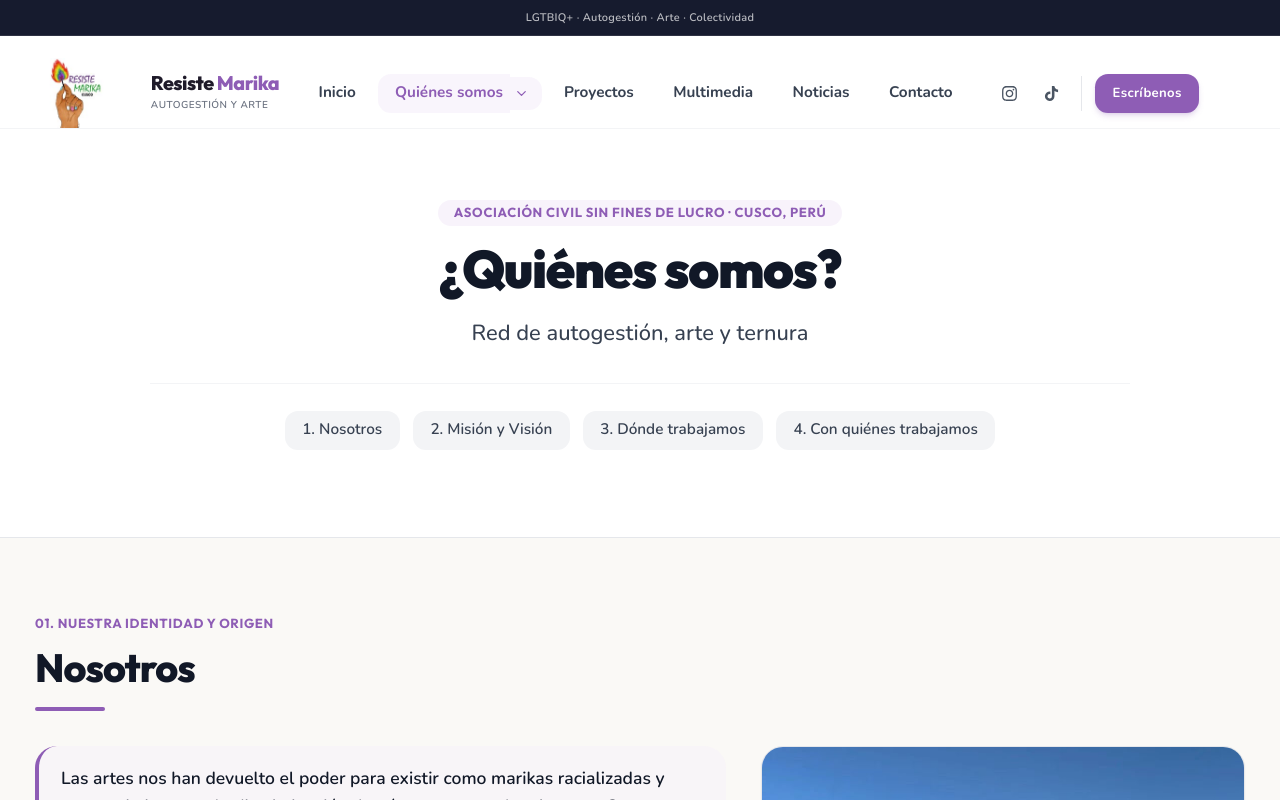
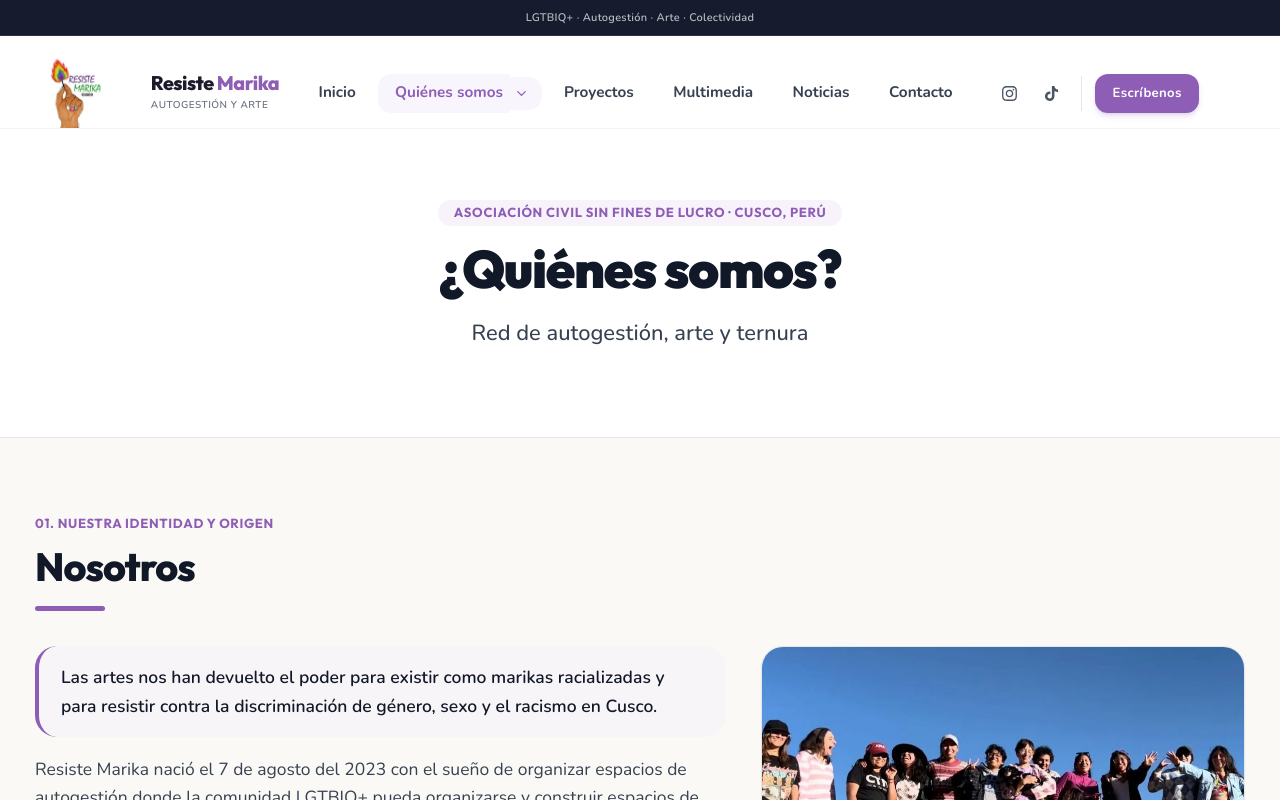
Before and after one commit to ElizabethVeronica/ResisteMarika.org, a React (Vite) app: page /quienes-somos in a window 1280 px wide. Shown: the top 800 px of the page. Built offline with nearby package versions, Linux system fonts and the light colour scheme.

Commit message:
Activa menú de secciones tras presentación

```diff
--- a/src/components/layout/Navbar.tsx
+++ b/src/components/layout/Navbar.tsx
@@ -11,6 +11,7 @@ import { cn } from '@/utils/cn'
 
 export default function Navbar() {
   const [scrolled, setScrolled] = useState(() => window.scrollY > 20)
+  const [sectionMenuVisible, setSectionMenuVisible] = useState(false)
   const [mobileOpen, setMobileOpen] = useState(false)
   const [desktopDropdownOpen, setDesktopDropdownOpen] = useState(false)
   const [mobileSubmenuOpen, setMobileSubmenuOpen] = useState(true)
@@ -18,10 +19,18 @@ export default function Navbar() {
   const dropdownRef = useRef<HTMLDivElement>(null)
 
   useEffect(() => {
-    const handleScroll = () => setScrolled(window.scrollY > 20)
+    const handleScroll = () => {
+      setScrolled(window.scrollY > 20)
+      const trigger = document.getElementById('quienes-somos-menu-trigger')
+      setSectionMenuVisible(
+        location.pathname === '/quienes-somos' &&
+          trigger !== null &&
+          trigger.getBoundingClientRect().bottom < 0
+      )
+    }
     window.addEventListener('scroll', handleScroll, { passive: true })
     return () => window.removeEventListener('scroll', handleScroll)
-  }, [])
+  }, [location.pathname])
 
   // Cerrar menús al cambiar de ruta
   useEffect(() => {
@@ -252,7 +261,7 @@ export default function Navbar() {
       </header>
 
       <AnimatePresence>
-        {scrolled && location.pathname === '/quienes-somos' && (
+        {sectionMenuVisible && location.pathname === '/quienes-somos' && (
           <motion.nav
             initial={{ opacity: 0, y: -12, x: '-50%' }}
             animate={{ opacity: 1, y: 0, x: '-50%' }}
@@ -261,7 +270,7 @@ export default function Navbar() {
             aria-label="Secciones de quiénes somos"
             className="fixed top-3 left-1/2 z-40 w-max max-w-[calc(100vw-1.5rem)] rounded-2xl border border-gray-200/80 bg-white/95 p-2 shadow-lg shadow-gray-900/10 backdrop-blur-md"
           >
-            <div className="flex flex-wrap justify-center gap-1">
+            <div className="flex max-w-full gap-1 overflow-x-auto">
               {NAV_LINKS.find((link) => link.href === '/quienes-somos')?.children?.map((sublink) => (
                 <Link
                   key={sublink.href}
--- a/src/pages/QuienesSomos.tsx
+++ b/src/pages/QuienesSomos.tsx
@@ -52,39 +52,13 @@ export default function QuienesSomos() {
               {HISTORIA_RESUMEN.sublema}
             </p>
 
-            {/* Barra rápida de navegación interna tipo índice */}
-            <div className="mt-8 pt-6 border-t border-gray-100 flex flex-wrap justify-center gap-2 sm:gap-3 text-xs sm:text-sm font-semibold">
-              <a
-                href="#nosotros"
-                className="px-4 py-2 rounded-xl bg-gray-100 text-gray-700 hover:bg-brand-purpleLight hover:text-brand-purple transition-colors"
-              >
-                1. Nosotros
-              </a>
-              <a
-                href="#mision-vision"
-                className="px-4 py-2 rounded-xl bg-gray-100 text-gray-700 hover:bg-brand-purpleLight hover:text-brand-purple transition-colors"
-              >
-                2. Misión y Visión
-              </a>
-              <a
-                href="#donde-trabajamos"
-                className="px-4 py-2 rounded-xl bg-gray-100 text-gray-700 hover:bg-brand-purpleLight hover:text-brand-purple transition-colors"
-              >
-                3. Dónde trabajamos
-              </a>
-              <a
-                href="#con-quienes-trabajamos"
-                className="px-4 py-2 rounded-xl bg-gray-100 text-gray-700 hover:bg-brand-purpleLight hover:text-brand-purple transition-colors"
-              >
-                4. Con quiénes trabajamos
-              </a>
-            </div>
           </div>
         </Container>
+        <div id="quienes-somos-menu-trigger" className="h-px" aria-hidden="true" />
       </section>
 
       {/* ── 1. SECCIÓN: NOSOTROS ───────────────────────────── */}
-      <section id="nosotros" className="py-12 sm:py-16">
+      <section id="nosotros" className="scroll-mt-24 py-12 sm:py-16">
         <Container>
           <Reveal>
             <div className="max-w-3xl mb-8">
@@ -229,7 +203,7 @@ export default function QuienesSomos() {
       </section>
 
       {/* ── 2. SECCIÓN: MISIÓN Y VISIÓN ────────────────────── */}
-      <section id="mision-vision" className="pt-16 sm:pt-24 pb-16 bg-white border-y border-gray-200">
+      <section id="mision-vision" className="scroll-mt-24 pt-16 sm:pt-24 pb-16 bg-white border-y border-gray-200">
         <Container>
           <Reveal>
             <div className="max-w-3xl mb-12">
@@ -312,7 +286,7 @@ export default function QuienesSomos() {
       </section>
 
       {/* ── 3. SECCIÓN: DÓNDE TRABAJAMOS ───────────────────── */}
-      <section id="donde-trabajamos" className="pt-16 sm:pt-24 pb-16">
+      <section id="donde-trabajamos" className="scroll-mt-24 pt-16 sm:pt-24 pb-16">
         <Container>
           <Reveal>
             <div className="max-w-3xl mb-8">
@@ -373,7 +347,7 @@ export default function QuienesSomos() {
       </section>
 
       {/* ── 4. SECCIÓN: CON QUIÉNES TRABAJAMOS ─────────────── */}
-      <section id="con-quienes-trabajamos" className="pt-16 sm:pt-24 pb-16 bg-white border-t border-gray-200">
+      <section id="con-quienes-trabajamos" className="scroll-mt-24 pt-16 sm:pt-24 pb-16 bg-white border-t border-gray-200">
         <Container>
           <Reveal>
             <div className="max-w-3xl mb-12">
```
